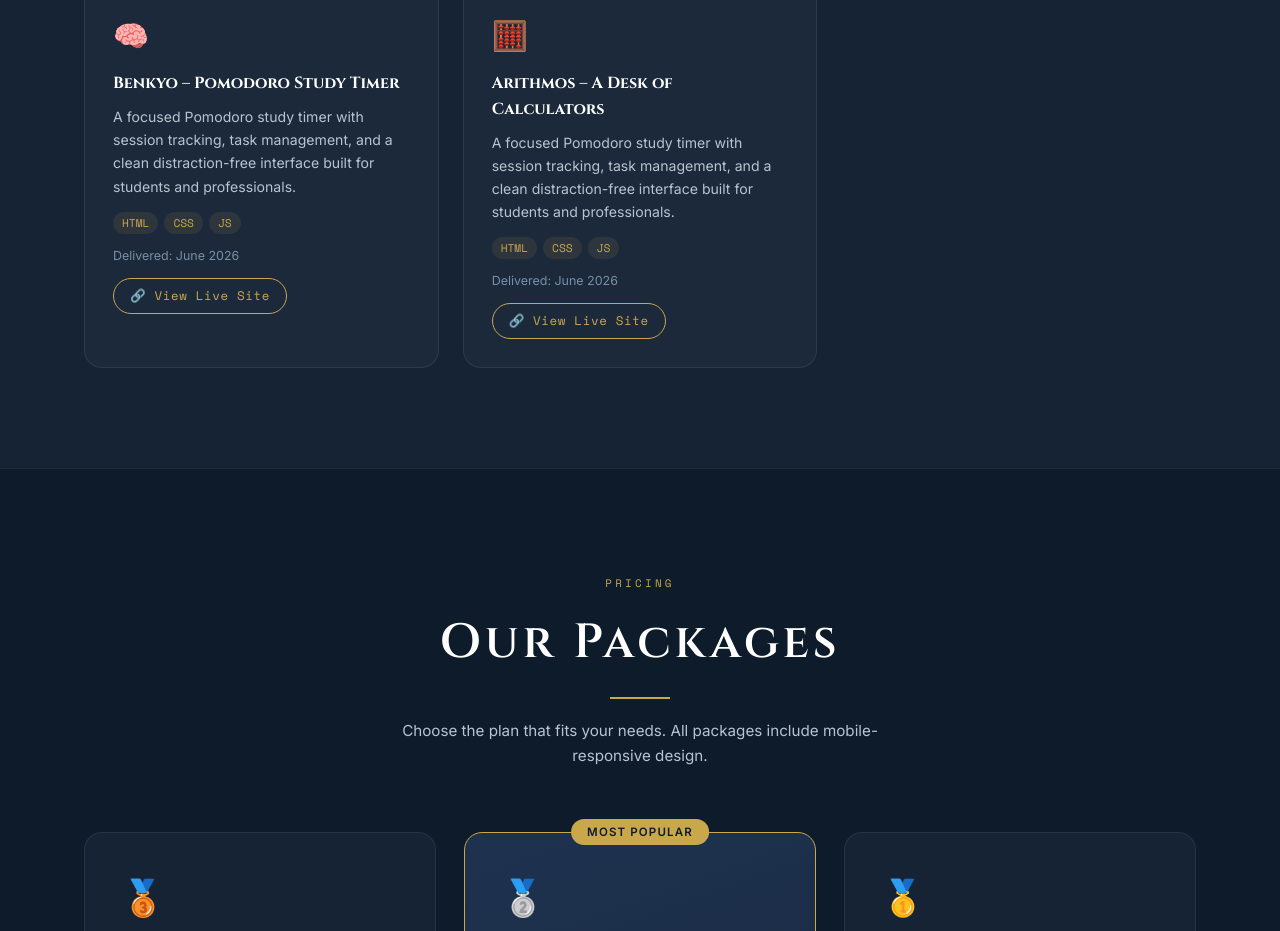
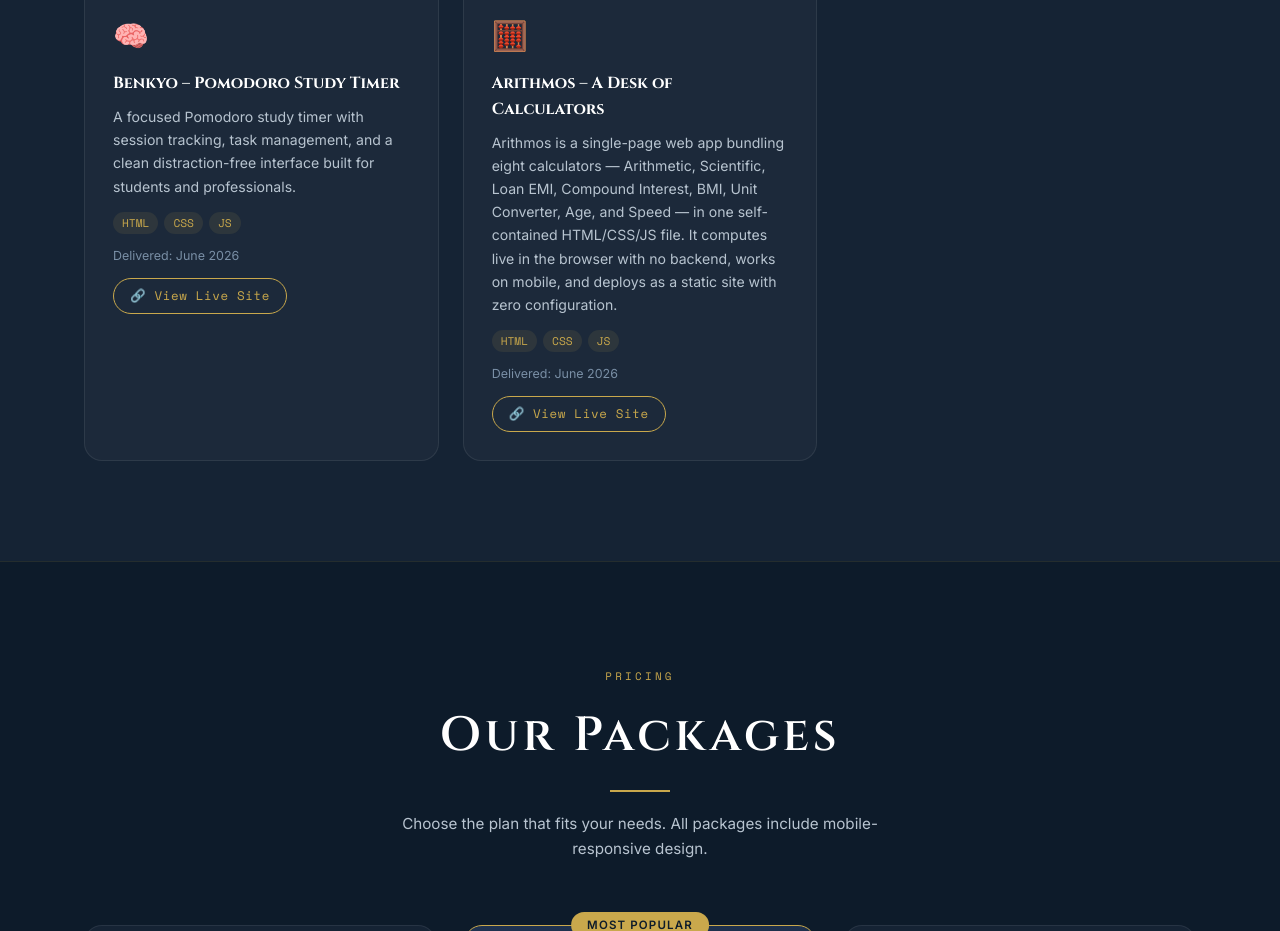
Before and after one commit to aaryanjain382-svg/codexusaidev, a website: page index.html in a window 1280 px wide. Shown: the part 3804-4735 px from the top of the page. Drawn offline with nearby package versions, Linux system fonts and the light colour scheme.

Commit message:
Revise project description and correct link
Updated project description to provide more details about Arithmos and fixed the live site link.

```diff
--- a/index.html
+++ b/index.html
@@ -265,13 +265,13 @@
             <div class="project-icon">🧮</div>
             <h4 class="project-title">Arithmos – A Desk of Calculators
             </h4>
-            <p class="project-desc">A focused Pomodoro study timer with session tracking, task management, and a clean distraction-free interface built for students and professionals.</p>
+            <p class="project-desc">Arithmos is a single-page web app bundling eight calculators — Arithmetic, Scientific, Loan EMI, Compound Interest, BMI, Unit Converter, Age, and Speed — in one self-contained HTML/CSS/JS file. It computes live in the browser with no backend, works on mobile, and deploys as a static site with zero configuration.</p>
             <div class="project-tags">
               <span>HTML</span><span>CSS</span><span>JS</span>
             </div>
             <p class="project-date"> Delivered: June 2026</p>
             <!-- ✏️ LINK: replace # with the real live URL -->
-            <a href="https://https://arithmoscalc.vercel.app//" class="project-link" target="_blank">🔗 View Live Site</a>
+            <a href="https://arithmoscalc.vercel.app" class="project-link" target="_blank">🔗 View Live Site</a>
           </div>
 
         </div>
```
